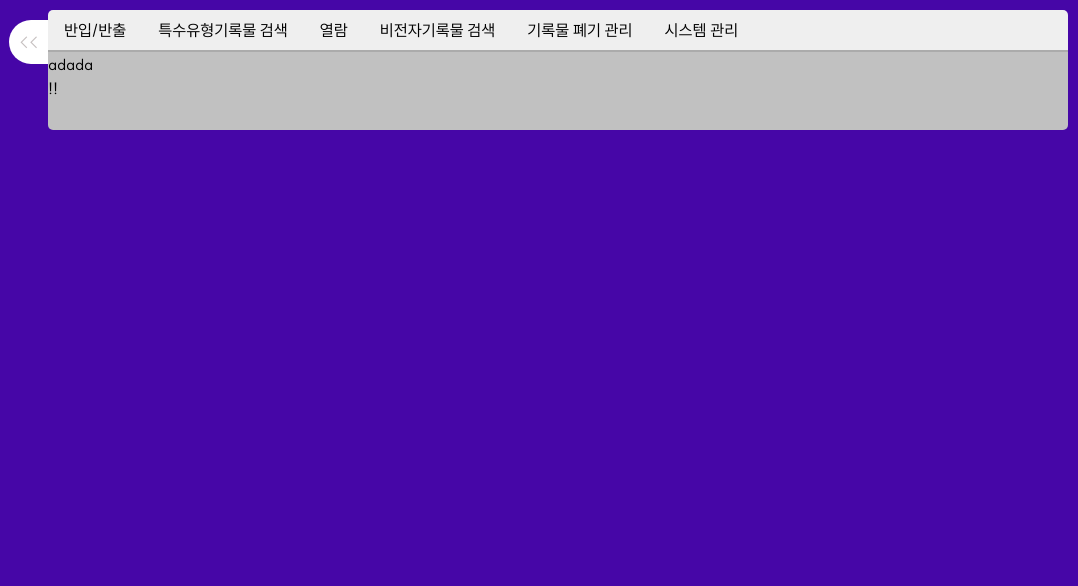
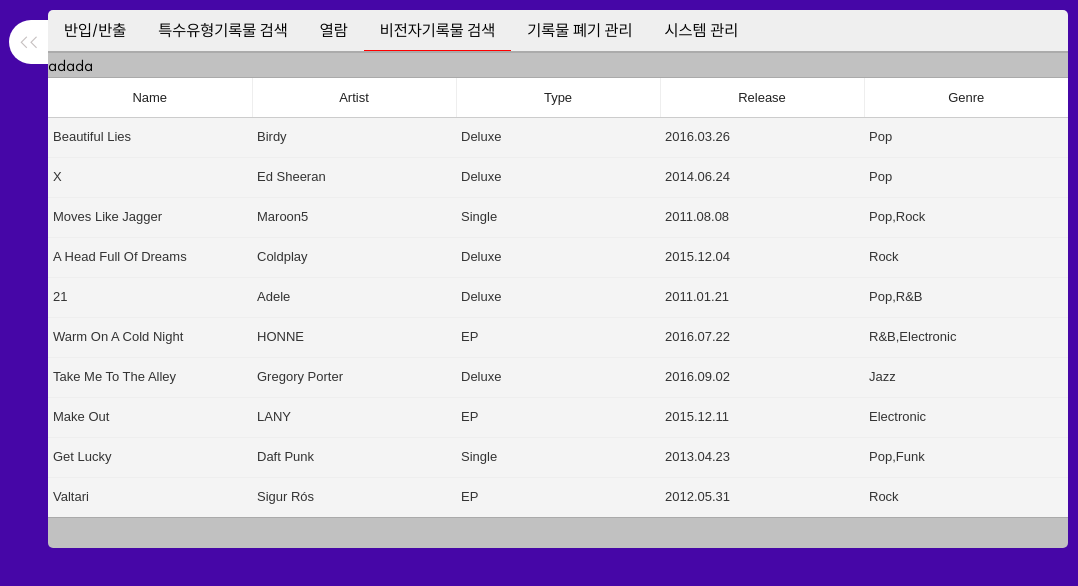
Before and after one commit to eun83/publishing-admin, a website: page html/index.html in a window 1280 px wide. Shown: the full height of the page, 202-1280 px from the left. Drawn offline with nearby package versions, Linux system fonts and the light colour scheme.

Commit message:
헤더 및 테이블 작업중

```diff
--- a/html/css/admin.css
+++ b/html/css/admin.css
@@ -23,7 +23,16 @@
     flex-direction: row;
 }
 
-.main-header .navbar-nav .nav-link{
+.main-header .navbar-nav .nav-item {
+    display: block;
+
+}
+
+.main-header .navbar-nav .nav-item.selected {
+    border-bottom: 1px solid red;
+}
+
+.main-header .navbar-nav .nav-item .nav-link{
     display: block;
     height: 2.5rem;
     padding: .5rem 1rem;
@@ -64,6 +73,7 @@
     right:0px;
     border-top-left-radius: 50px;
     border-bottom-left-radius: 50px;
+    transition: width 0.3s ease;
 }
 
 .main-sidebar li {
@@ -86,7 +96,7 @@
 
 .folding .main-sidebar {
     width:100px;
-    transition: width 0.3s ease;
+    /* transition: width 0.3s ease; */
 }
 
 .folding .main-sidebar .logo-link .logo-text{
--- /dev/null
+++ b/html/grid_data.json
@@ -0,0 +1,142 @@
+[
+    {
+      "id": 549731,
+      "name": "Beautiful Lies",
+      "artist": "Birdy",
+      "release": "2016.03.26",
+      "type": "Deluxe",
+      "typeCode": "1",
+      "genre": "Pop",
+      "genreCode": "1",
+      "grade": "2",
+      "price": 10000,
+      "downloadCount": 1000,
+      "listenCount": 5000
+    },
+    {
+      "id": 436461,
+      "name": "X",
+      "artist": "Ed Sheeran",
+      "release": "2014.06.24",
+      "type": "Deluxe",
+      "typeCode": "1",
+      "genre": "Pop",
+      "genreCode": "1",
+      "grade": "3",
+      "price": 20000,
+      "downloadCount": 1000,
+      "listenCount": 5000
+    },
+    {
+      "id": 295651,
+      "name": "Moves Like Jagger",
+      "release": "2011.08.08",
+      "artist": "Maroon5",
+      "type": "Single",
+      "typeCode": "3",
+      "genre": "Pop,Rock",
+      "genreCode": "1,2",
+      "grade": "2",
+      "price": 7000,
+      "downloadCount": 1000,
+      "listenCount": 5000
+    },
+    {
+      "id": 541713,
+      "name": "A Head Full Of Dreams",
+      "artist": "Coldplay",
+      "release": "2015.12.04",
+      "type": "Deluxe",
+      "typeCode": "1",
+      "genre": "Rock",
+      "genreCode": "2",
+      "grade": "3",
+      "price": 25000,
+      "downloadCount": 1000,
+      "listenCount": 5000
+    },
+    {
+      "id": 265289,
+      "name": "21",
+      "artist": "Adele",
+      "release": "2011.01.21",
+      "type": "Deluxe",
+      "typeCode": "1",
+      "genre": "Pop,R&B",
+      "genreCode": "1,3",
+      "grade": "3",
+      "price": 15000,
+      "downloadCount": 1000,
+      "listenCount": 5000
+    },
+    {
+      "id": 555871,
+      "name": "Warm On A Cold Night",
+      "artist": "HONNE",
+      "release": "2016.07.22",
+      "type": "EP",
+      "typeCode": "1",
+      "genre": "R&B,Electronic",
+      "genreCode": "3,4",
+      "grade": "2",
+      "price": 11000,
+      "downloadCount": 1000,
+      "listenCount": 5000
+    },
+    {
+      "id": 550571,
+      "name": "Take Me To The Alley",
+      "artist": "Gregory Porter",
+      "release": "2016.09.02",
+      "type": "Deluxe",
+      "typeCode": "1",
+      "genre": "Jazz",
+      "genreCode": "5",
+      "grade": "3",
+      "price": 30000,
+      "downloadCount": 1000,
+      "listenCount": 5000
+    },
+    {
+      "id": 544128,
+      "name": "Make Out",
+      "artist": "LANY",
+      "release": "2015.12.11",
+      "type": "EP",
+      "typeCode": "2",
+      "genre": "Electronic",
+      "genreCode": "4",
+      "grade": "2",
+      "price": 12000,
+      "downloadCount": 1000,
+      "listenCount": 5000
+    },
+    {
+      "id": 366374,
+      "name": "Get Lucky",
+      "artist": "Daft Punk",
+      "release": "2013.04.23",
+      "type": "Single",
+      "typeCode": "3",
+      "genre": "Pop,Funk",
+      "genreCode": "1,5",
+      "grade": "3",
+      "price": 9000,
+      "downloadCount": 1000,
+      "listenCount": 5000
+    },
+    {
+      "id": 8012747,
+      "name": "Valtari",
+      "artist": "Sigur Rós",
+      "release": "2012.05.31",
+      "type": "EP",
+      "typeCode": "3",
+      "genre": "Rock",
+      "genreCode": "2",
+      "grade": "3",
+      "price": 10000,
+      "downloadCount": 1000,
+      "listenCount": 5000
+    }
+]
--- a/html/index.html
+++ b/html/index.html
@@ -20,12 +20,15 @@
     <link rel="stylesheet" href="css/reset.css" />
     <link rel="stylesheet" href="css/admin.css" />
 
+    <link rel="stylesheet" href="./lib/tui-grid/tui-grid.min.css" />
+
     <!-- js -->
     <script
       src="https://code.jquery.com/jquery-3.7.1.min.js"
       integrity="sha256-/JqT3SQfawRcv/BIHPThkBvs0OEvtFFmqPF/lYI/Cxo="
       crossorigin="anonymous"
     ></script>
+    <script src="./lib/tui-grid/tui-grid.min.js"></script>
     <script src="js/common.js"></script>
   </head>
   <body>
@@ -35,7 +38,7 @@
           <li class="nav-item"><a href="#" class="nav-link">반입/반출</a></li>
           <li class="nav-item"><a href="#" class="nav-link">특수유형기록물 검색</a></li>
           <li class="nav-item"><a href="#" class="nav-link">열람</a></li>
-          <li class="nav-item"><a href="#" class="nav-link">비전자기록물 검색</a></li>
+          <li class="nav-item"><a href="/html/index.html" class="nav-link">비전자기록물 검색</a></li>
           <li class="nav-item"><a href="#" class="nav-link">기록물 폐기 관리</a></li>
           <li class="nav-item"><a href="#" class="nav-link">시스템 관리</a></li>
         </ul>
@@ -62,7 +65,45 @@
       </aside>
       <div class="content-wrapper">
         <div class="content-header">adada</div>
-        <div class="content">!!</div>
+        <div class="content">
+          <div id="grid_tale"></div>
+          <script>
+            const grid = new tui.Grid({
+              el: document.getElementById("grid_tale"),
+              data: [],
+              scrollX: false,
+              scrollY: false,
+              columns: [
+                {
+                  header: "Name",
+                  name: "name",
+                },
+                {
+                  header: "Artist",
+                  name: "artist",
+                },
+                {
+                  header: "Type",
+                  name: "type",
+                },
+                {
+                  header: "Release",
+                  name: "release",
+                },
+                {
+                  header: "Genre",
+                  name: "genre",
+                },
+              ],
+            });
+
+            fetch("./grid_data.json")
+              .then((response) => response.json())
+              .then((data) => {
+                grid.resetData(data);
+              });
+          </script>
+        </div>
       </div>
     </div>
   </body>
--- a/html/js/common.js
+++ b/html/js/common.js
@@ -10,5 +10,15 @@
         $(this).text('>>');
     }
     return false;
-  })
+  });
+
+  updateHeaderMenu();
 })
+
+
+function updateHeaderMenu(){
+  let targetPath = location.pathname;
+  let targetLink = $('.main-header .nav-item a[href="'+targetPath+'"');
+  let navItem = targetLink.closest('.nav-item');
+  navItem.addClass('selected');
+}
```
